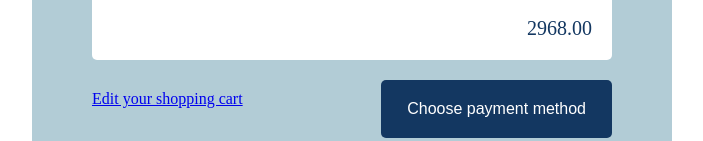
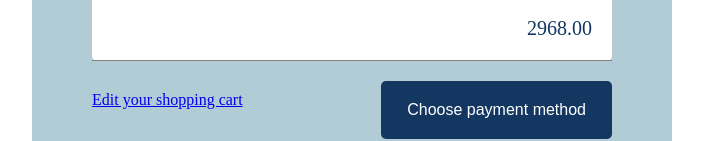
Before and after one commit to Kang8693/CSS-HTML-practice, a plain HTML site: page homework4.html in a window 1280 px wide. Shown: the part 419-560 px from the top of the page, without its empty margins (288-991 px from the left). Drawn offline with Linux system fonts and the light colour scheme.

Commit message:
2022-03-29 숙제 레이아웃 완성

```diff
--- a/homework4.html
+++ b/homework4.html
@@ -47,7 +47,7 @@
                     <td style="color: #133761;">989.00</td>
                 </tr>
                 <tr>
-                    <td colspan="4" style="font-size: 20px; border-bottom: none; color: #133761; padding: 20px;">2968.00</td>
+                    <td colspan="4" style="font-size: 20px; color: #133761; padding: 20px;">2968.00</td>
                 </tr>
             </table>
                 <a href="https://www.naver.com" class="cart-link">Edit your shopping cart</a>
```
